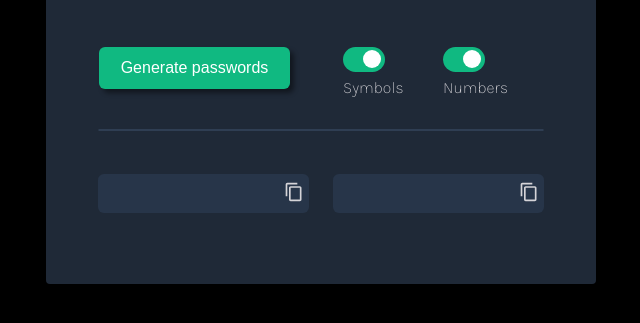
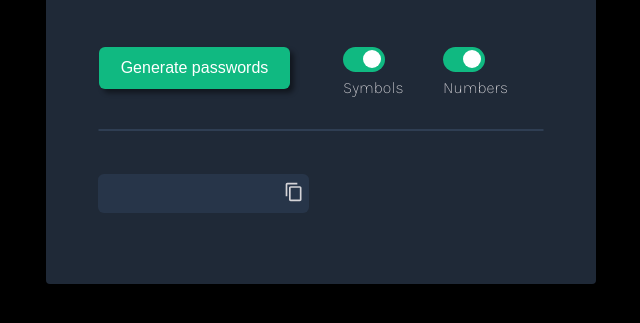
Before and after one commit to ar4ntic/PasswordGenerator, a plain HTML site: page index.html in a window 1280 px wide. Shown: the part 331-654 px from the top of the page, without its empty margins (319-959 px from the left). Drawn offline with Linux system fonts and the light colour scheme.

Commit message:
PasswordFieldContainter 2 deactivated

```diff
--- a/index.html
+++ b/index.html
@@ -69,7 +69,7 @@
             </svg>
           </button>
         </div>
-        <div class="passwordFieldContainer">
+<!--         <div class="passwordFieldContainer">
           <input
             type="text"
             class="passwordField"
@@ -89,7 +89,7 @@
               />
             </svg>
           </button>
-        </div>
+        </div> -->
       </div>
     </div>
     <script src="script.js"></script>
```
